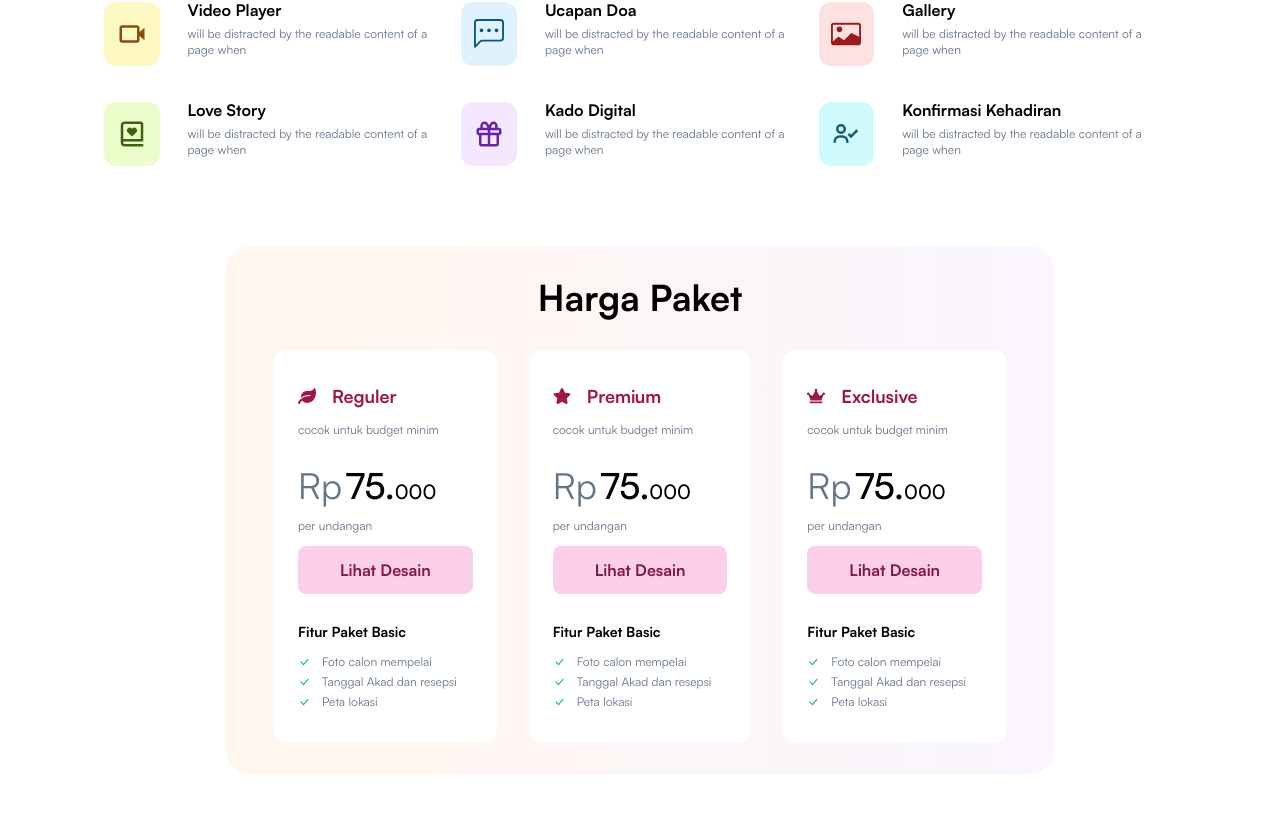
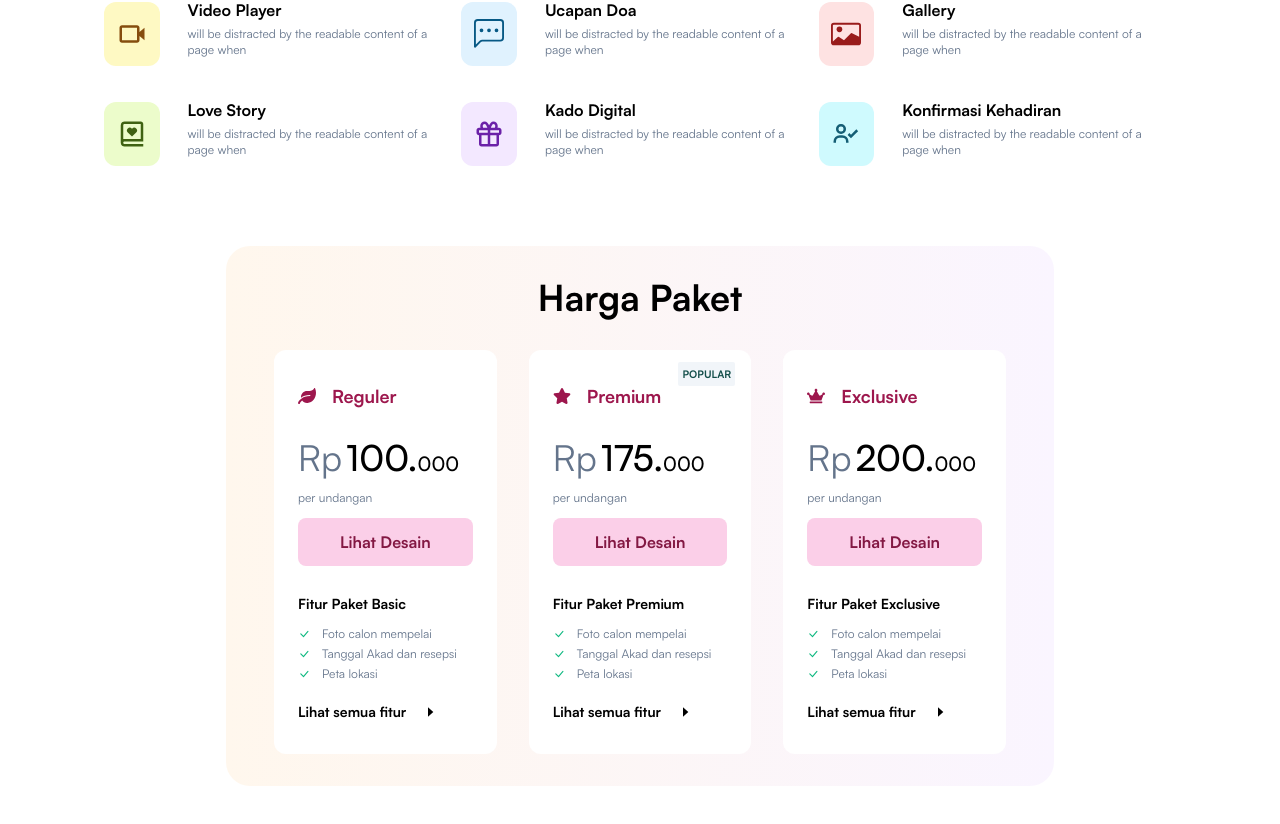
Before and after one commit to muffid/rabine-v2, a Next.js app: page / in a window 1280 px wide. Shown: the part 1900-2724 px from the top of the page. Built offline with nearby package versions, Linux system fonts and the light colour scheme.

Commit message:
fix pricing

```diff
--- a/components/index/Navbar.js
+++ b/components/index/Navbar.js
@@ -102,6 +102,7 @@ function Navbar() {
                     <HiSearch className='text-2xl cursor-pointer'/>
                     <HiMenuAlt3 className='text-2xl cursor-pointer md:hidden' onClick={()=>setIsOpen(true)}/>
                 </div>
+
             </div>
         </div>
     </div>
--- a/components/index/Pricing.js
+++ b/components/index/Pricing.js
@@ -1,6 +1,6 @@
 import Image from 'next/image'
 import React from 'react'
-import { BiChevronDown } from "react-icons/bi";
+import { BiCaretRight } from "react-icons/bi";
 import { BsCheckLg } from "react-icons/bs";
 import { FaLeaf,FaStar,FaCrown } from "react-icons/fa";
 
@@ -17,10 +17,10 @@ function Pricing() {
                     <FaLeaf/>
                     <p>Reguler</p>
                 </div>
-                <p className='text-xs text-slate-500 pr-8'>cocok untuk budget minim </p>
+                {/* <p className='text-xs text-slate-500 pr-8'>cocok untuk budget minim </p> */}
                 <div className='flex flex-row items-end mt-4 gap-x-1'>
                     <h1 className='text-slate-500 text-4xl'>Rp</h1>
-                    <h1 className='semibold text-4xl'>75.</h1>
+                    <h1 className='semibold text-4xl'>100.</h1>
                     <h1 className='semibold text-xl  -ml-1'>000</h1>
                 </div>
                 <p className='text-xs text-slate-500 '>per undangan</p>
@@ -39,24 +39,29 @@ function Pricing() {
                         <BsCheckLg className='text-emerald-500 text-xs'/>
                         <p className='text-slate-500 text-xs'>Peta lokasi</p>
                     </div>
+
+                    <div className='flex flex-row gap-x-4 items-center mt-4 cursor-pointer hover:text-pink-900 '>
+                        <h1 className='bold text-sm'>Lihat semua fitur</h1>
+                        <BiCaretRight className='bold '/>
+                    </div>
                 </div>
-
             </div>
 
-            <div className='bg-white rounded-xl px-6  flex flex-col items-start justify-between md:w-1/3 py-8 gap-y-3'>
+            <div className='bg-white rounded-xl px-6  flex flex-col items-start justify-between md:w-1/3 py-8 gap-y-3 relative'>
+                <div className='absolute top-3 right-4 bg-slate-100 text-teal-900 p-1 rounded-sm text-[0.65rem] bold'>POPULAR</div>
                 <div className='flex flex-row items-center gap-x-4 bold text-lg text-pink-800'>
                     <FaStar/>
                     <p>Premium</p>
                 </div>
-                <p className='text-xs text-slate-500 pr-8'>cocok untuk budget minim </p>
+                {/* <p className='text-xs text-slate-500 pr-8'>cocok untuk budget minim </p> */}
                 <div className='flex flex-row items-end mt-4 gap-x-1'>
                     <h1 className='text-slate-500 text-4xl'>Rp</h1>
-                    <h1 className='semibold text-4xl'>75.</h1>
+                    <h1 className='semibold text-4xl'>175.</h1>
                     <h1 className='semibold text-xl  -ml-1'>000</h1>
                 </div>
                 <p className='text-xs text-slate-500 '>per undangan</p>
                 <button className='rounded-lg px-5 py-3 w-full bg-pink-200 text-pink-900  bold '>Lihat Desain</button>
-                <p className='bold text-sm mt-4'>Fitur Paket Basic</p>
+                <p className='bold text-sm mt-4'>Fitur Paket Premium</p>
                 <div className='flex flex-col gap-y-1'>
                     <div className='flex flex-row items-center gap-x-3'>
                         <BsCheckLg className='text-emerald-500 text-xs'/>
@@ -70,6 +75,11 @@ function Pricing() {
                         <BsCheckLg className='text-emerald-500 text-xs'/>
                         <p className='text-slate-500 text-xs'>Peta lokasi</p>
                     </div>
+
+                    <div className='flex flex-row gap-x-4 items-center mt-4 cursor-pointer hover:text-pink-900 '>
+                        <h1 className='bold text-sm'>Lihat semua fitur</h1>
+                        <BiCaretRight className='bold '/>
+                    </div>
                 </div>
 
 
@@ -80,15 +90,15 @@ function Pricing() {
                     <FaCrown/>
                     <p>Exclusive</p>
                 </div>
-                <p className='text-xs text-slate-500 pr-8'>cocok untuk budget minim </p>
+                {/* <p className='text-xs text-slate-500 pr-8'>cocok untuk budget minim </p> */}
                 <div className='flex flex-row items-end mt-4 gap-x-1'>
                     <h1 className='text-slate-500 text-4xl'>Rp</h1>
-                    <h1 className='semibold text-4xl'>75.</h1>
+                    <h1 className='semibold text-4xl'>200.</h1>
                     <h1 className='semibold text-xl  -ml-1'>000</h1>
                 </div>
                 <p className='text-xs text-slate-500 '>per undangan</p>
                 <button className='rounded-lg px-5 py-3 w-full bg-pink-200 text-pink-900  bold '>Lihat Desain</button>
-                <p className='bold text-sm mt-4'>Fitur Paket Basic</p>
+                <p className='bold text-sm mt-4'>Fitur Paket Exclusive</p>
                 <div className='flex flex-col gap-y-1'>
                     <div className='flex flex-row items-center gap-x-3'>
                         <BsCheckLg className='text-emerald-500 text-xs'/>
@@ -102,6 +112,11 @@ function Pricing() {
                         <BsCheckLg className='text-emerald-500 text-xs'/>
                         <p className='text-slate-500 text-xs'>Peta lokasi</p>
                     </div>
+
+                    <div className='flex flex-row gap-x-4 items-center mt-4 cursor-pointer hover:text-pink-900 '>
+                        <h1 className='bold text-sm'>Lihat semua fitur</h1>
+                        <BiCaretRight className='bold '/>
+                    </div>
                 </div>
 
             </div>
```
